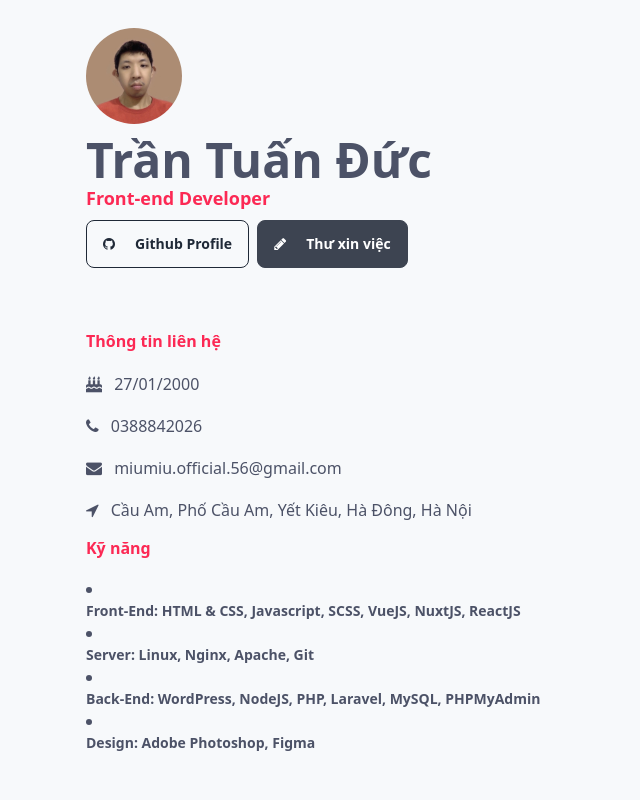
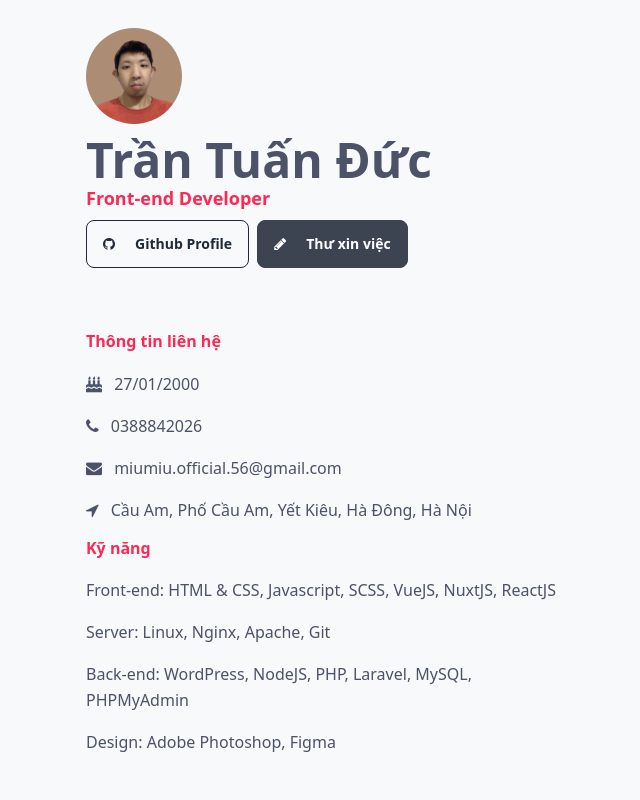
Before and after one commit to tuanductran/cv, a Vue app: page / in a window 1280 px wide. Shown: the top 800 px of the page, without its empty margins (58-698 px from the left). Built offline with nearby package versions, Linux system fonts and the light colour scheme.

Commit message:
Update index.vue

```diff
--- a/src/views/About/Skill/index.vue
+++ b/src/views/About/Skill/index.vue
@@ -5,13 +5,9 @@
 </script>
 
 <template>
-   <li>
-      <h3 class="capitalize flex">
+   <p class="leading-relaxed mb-4 last:mb-0 text-color-body dark:text-white">
          <!-- Skill name -->
-         <span class="text-sm font-bold">
-            {{ skill }}
-         </span>
+         {{ skill }}
          <!-- End Skill name -->
-      </h3>
-   </li>
+   </p>
 </template>
```
